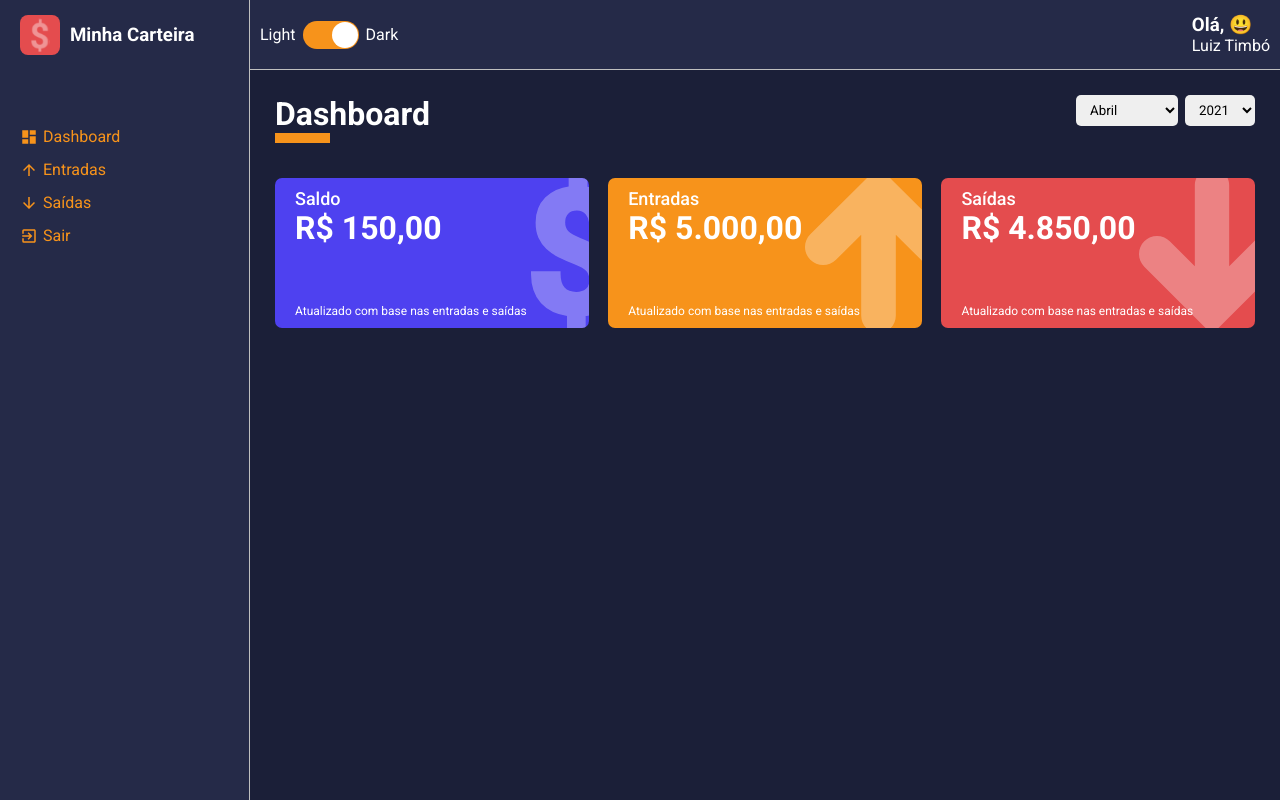
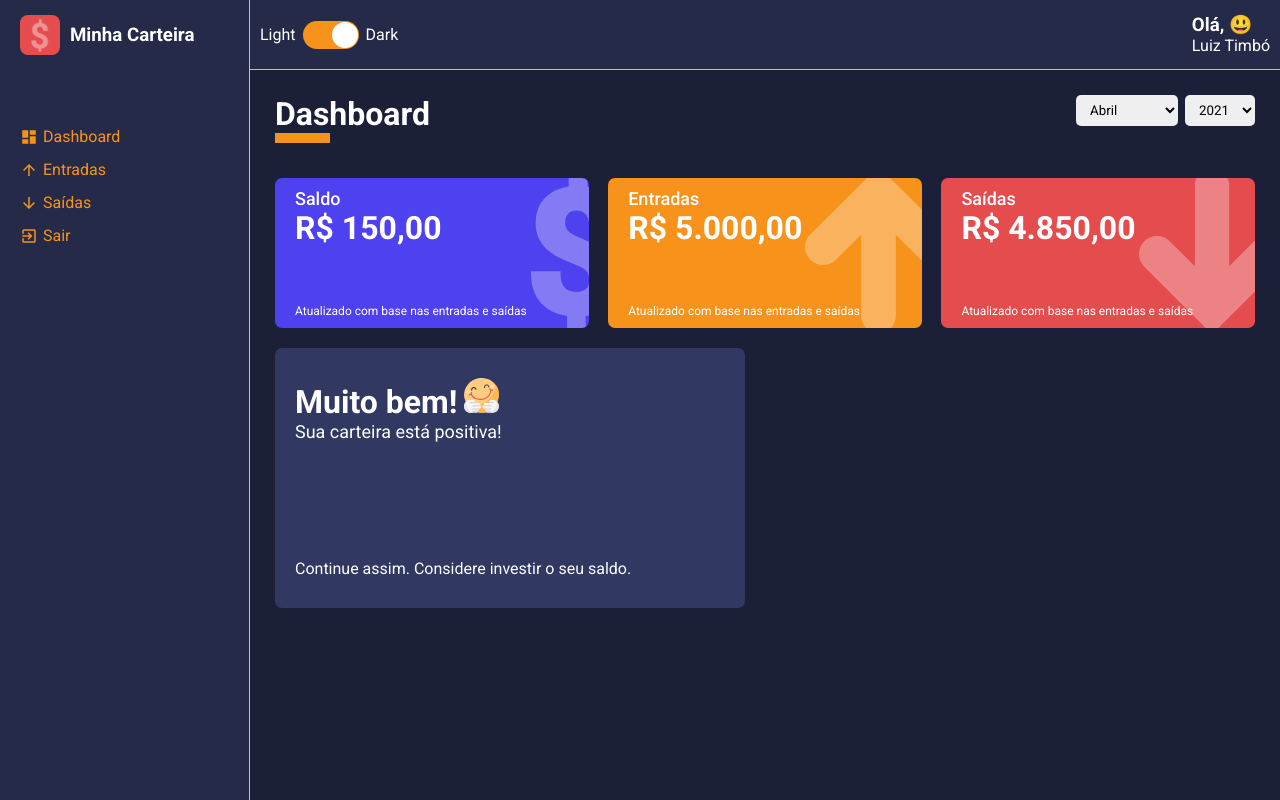
Before and after one commit to LuizTimboAlcantara/minha_carteira_react_typescript, a React (Create React App) app: page /dashboard in a window 1280 px wide. Built offline with nearby package versions, Linux system fonts and the light colour scheme.

Commit message:
Criando componente  MessageBox.

```diff
--- /dev/null
+++ b/src/components/MessageBox/index.tsx
@@ -0,0 +1,29 @@
+import React from "react";
+
+import { Container } from "./styles";
+
+interface IMessageBoxProps {
+  title: string;
+  description: string;
+  footerText: string;
+  icon: string;
+}
+
+const MessageBox: React.FC<IMessageBoxProps> = ({ title, description, footerText, icon }) => {
+  return (
+    <Container>
+      <header>
+        <h1>
+          {title}
+          <img src={icon} alt={title} />
+        </h1>
+        <p>{description}</p>
+      </header>
+      <footer>
+        <span>{footerText}</span>
+      </footer>
+    </Container>
+  );
+};
+
+export default MessageBox;
--- /dev/null
+++ b/src/components/MessageBox/styles.ts
@@ -0,0 +1,23 @@
+import styled from "styled-components"
+
+export const Container = styled.div`
+  width:48%;
+  height: 260px;
+  background-color: ${props => props.theme.colors.tertiary};
+  color: ${props => props.theme.colors.white};
+  border-radius: 7px;
+  margin: 10px 0;
+  padding: 30px 20px;
+  display: flex;
+  flex-direction: column;
+  justify-content: space-between;
+
+    > header img{
+      width: 35px;
+      margin-left: 7px;
+    }
+
+    > header p{
+      font-size: 18px;
+    }
+`;
--- a/src/pages/Dashboard/index.tsx
+++ b/src/pages/Dashboard/index.tsx
@@ -3,10 +3,14 @@ import React, { useState, useMemo } from "react";
 import ContentHeader from "../../components/ContentHeader";
 import SelectInput from "../../components/SelectInput";
 import WalletBox from "../../components/WalletBox";
+import MessageBox from "../../components/MessageBox";
 
 import expenses from "../../repositories/expenses";
 import gains from "../../repositories/gains";
 import listOfMonths from "../../utils/months";
+
+import happyImg from "../../assets/happy.svg";
+import sadImg from "../../assets/sad.svg";
 
 import { Container, Content } from "./styles";
 
@@ -72,6 +76,12 @@ const Dashboard: React.FC = () => {
         <WalletBox title="Saldo" amount={150.0} footerlabel="Atualizado com base nas entradas e saídas" icon="dolar" color="#4E41F0" />
         <WalletBox title="Entradas" amount={5000.0} footerlabel="Atualizado com base nas entradas e saídas" icon="arrowUp" color="#F7931B" />
         <WalletBox title="Saídas" amount={4850.0} footerlabel="Atualizado com base nas entradas e saídas" icon="arrowDown" color="#E44C4E" />
+        <MessageBox
+          title="Muito bem!"
+          description="Sua carteira está positiva!"
+          footerText="Continue assim. Considere investir o seu saldo."
+          icon={happyImg}
+        />
       </Content>
     </Container>
   );
--- a/src/pages/Dashboard/styles.ts
+++ b/src/pages/Dashboard/styles.ts
@@ -5,4 +5,5 @@ export const Container = styled.div``;
 export const Content = styled.div`
   display: flex;
   justify-content: space-between;
+  flex-wrap: wrap;
 `;
```
